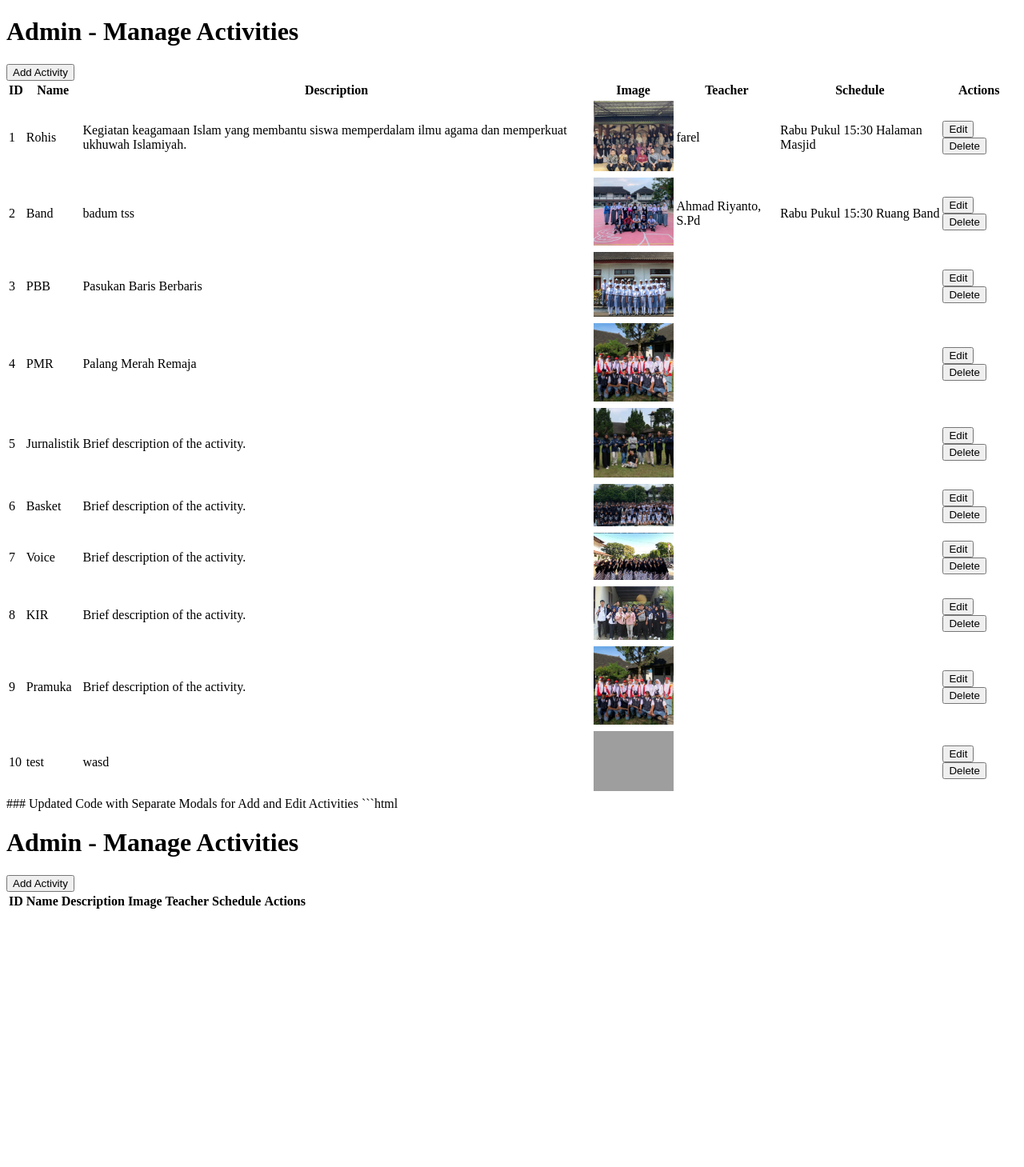
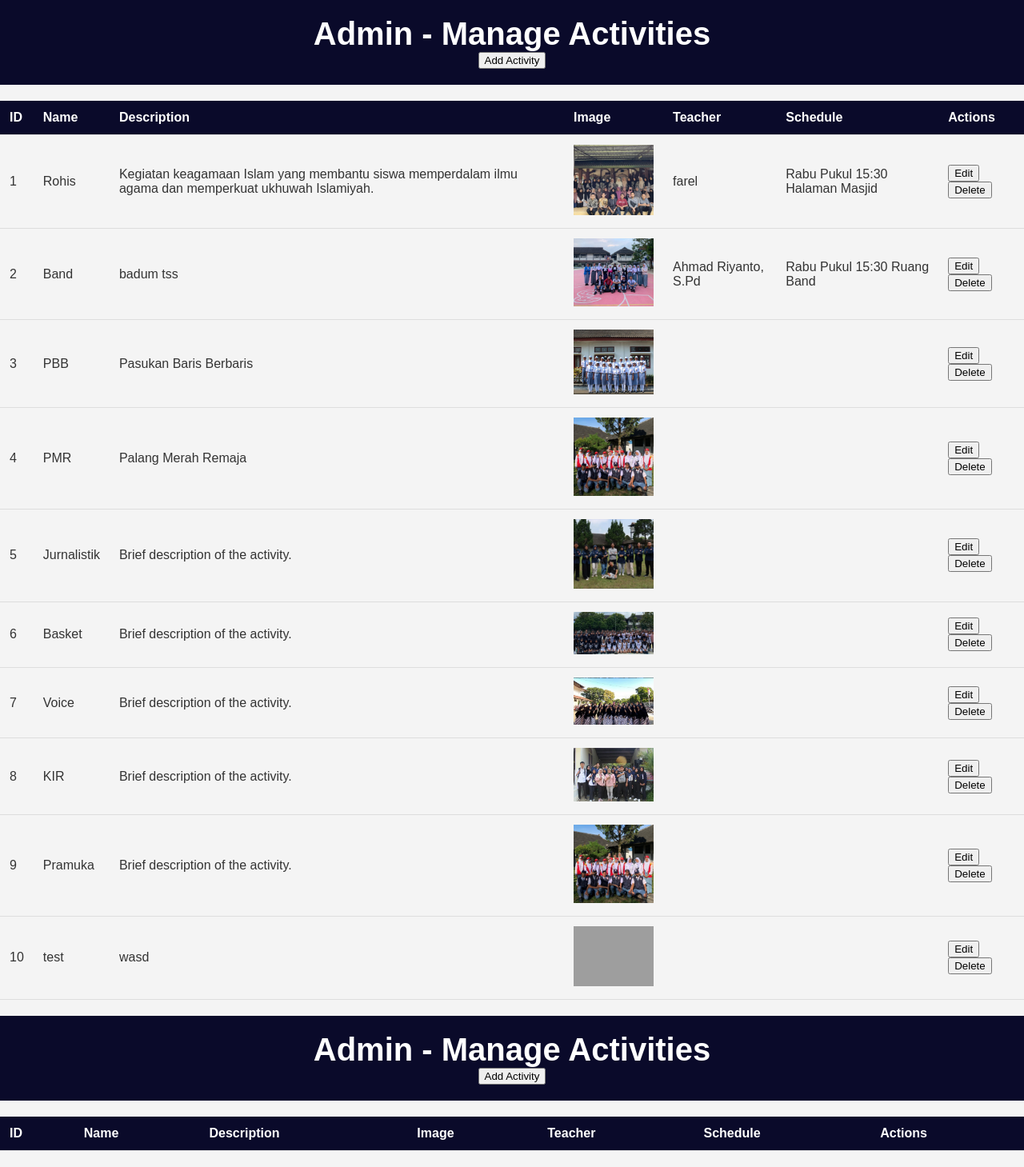
Before and after one commit to ReuRez/Web-Pendaftaran-Ekstra, a PHP site: page /admin.php in a window 1280 px wide. Shown: the whole page at 80% size. Before the commit the page ends 1136 px from the top, so only its background shows below. Run offline with PHP 8.4, Linux system fonts and the light colour scheme; data comes from the database, SQL or seed files in the repository; lists and menus that the app fills with data are empty; grey boxes are pictures that could not be loaded.

Commit message:
update dikity

````diff
--- a/admin.css
+++ b/admin.css
@@ -1,4 +1,84 @@
-/* Basic styles for modal */
+/* General Styles */
+body {
+    margin: 0;
+    font-family: Arial, sans-serif;
+    background-color: #f4f4f4; /* Light background for contrast */
+    color: #333; /* Dark text for readability */
+}
+
+header {
+    background-color: #0A0A2A; /* Dark header */
+    color: white;
+    padding: 20px;
+    text-align: center;
+}
+
+h1 {
+    margin: 0;
+    font-size: 2.5rem;
+}
+
+.add-button {
+    background-color: #28a745; /* Green button for adding */
+    color: white;
+    border: none;
+    padding: 10px 20px;
+    font-size: 1rem;
+    cursor: pointer;
+    border-radius: 5px;
+    transition: background-color 0.3s;
+}
+
+.add-button:hover {
+    background-color: #218838; /* Darker green on hover */
+}
+
+/* Table Styles */
+table {
+    width: 100%;
+    border-collapse: collapse;
+    margin: 20px 0;
+}
+
+th, td {
+    padding: 12px;
+    text-align: left;
+    border-bottom: 1px solid #ddd;
+}
+
+th {
+    background-color: #0A0A2A; /* Dark header for table */
+    color: white;
+}
+
+tr:hover {
+    background-color: #f1f1f1; /* Light gray on row hover */
+}
+
+/* Button Styles */
+.edit-button, .delete-button {
+    background-color: #007bff; /* Blue for edit */
+    color: white;
+    border: none;
+    padding: 8px 12px;
+    cursor: pointer;
+    border-radius: 5px;
+    transition: background-color 0.3s;
+}
+
+.edit-button:hover {
+    background-color: #0056b3; /* Darker blue on hover */
+}
+
+.delete-button {
+    background-color: #dc3545; /* Red for delete */
+}
+
+.delete-button:hover {
+    background-color: #c82333; /* Darker red on hover */
+}
+
+/* Modal Styles */
 .modal {
     display: none; /* Hidden by default */
     position: fixed; /* Stay in place */
--- a/admin.php
+++ b/admin.php
@@ -189,11 +189,8 @@
             }
         }
     </script>
-</ html
 </body>
-</html> ### Updated Code with Separate Modals for Add and Edit Activities
-
-```html
+</html>
 <!DOCTYPE html>
 <html lang="en">
 <head>
````
Also changed, not shown: other parts of admin.css (+33 -0 lines).
